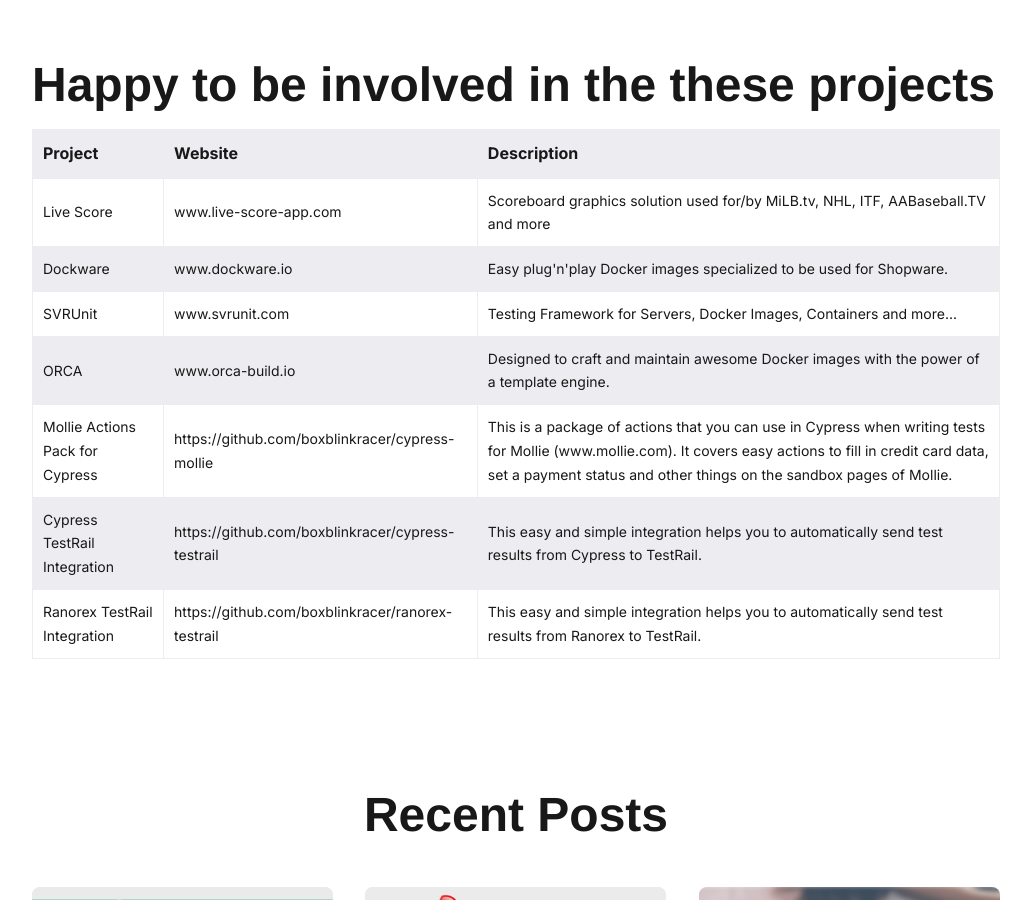
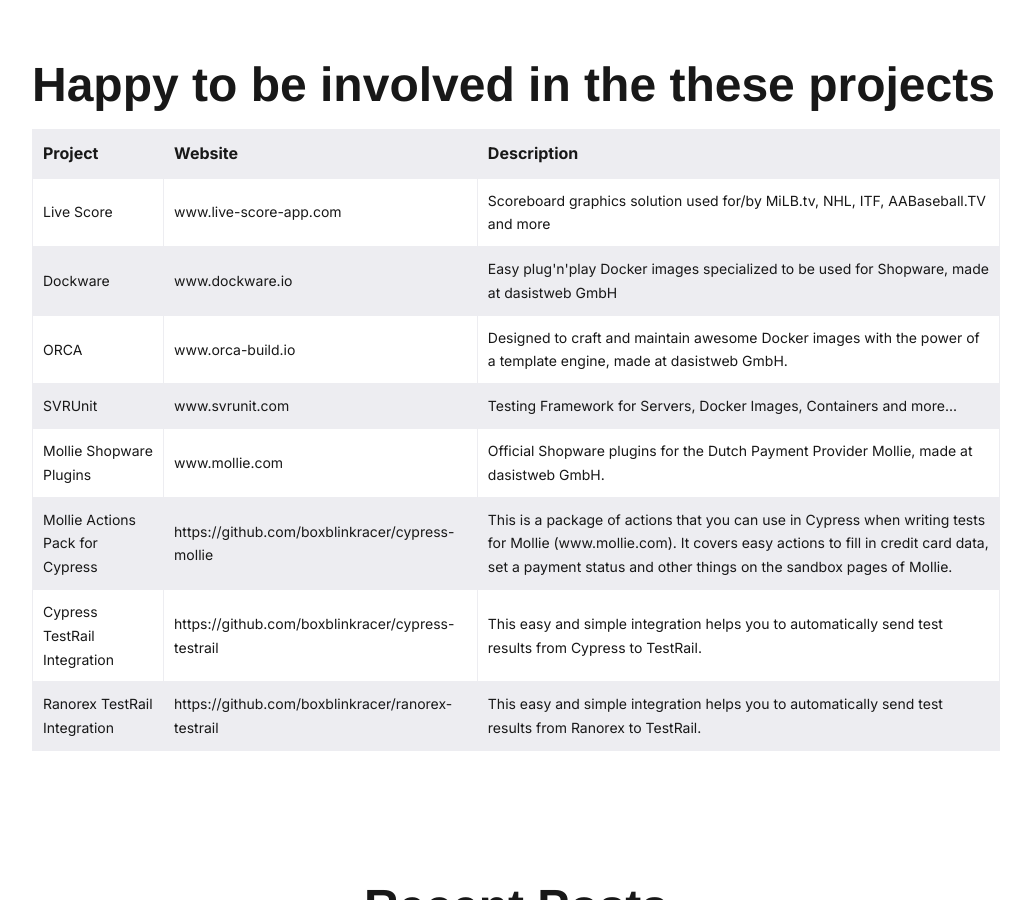
Before and after one commit to boxblinkracer/boxblinkracer.github.io, a Jekyll site: the page built from index.html, in a window 1280 px wide and 900 px high, scrolled down 1171 px. Shown: the whole window, without its empty margins (124-1155 px from the left). Built offline with Jekyll 4.4.1, drawn with Linux system fonts in a browser that asks for light colours; nearby versions of some CDN libraries; some web fonts are replaced.

Commit message:
add more projects

```diff
--- a/_includes/section-codestyle.html
+++ b/_includes/section-codestyle.html
@@ -37,7 +37,12 @@
                             <tr>
                                 <td>Dockware</td>
                                 <td><a href="https://www.dockware.io" target="_blank">www.dockware.io</a></td>
-                                <td>Easy plug'n'play Docker images specialized to be used for Shopware.</td>
+                                <td>Easy plug'n'play Docker images specialized to be used for Shopware, made at dasistweb GmbH</td>
+                            </tr>
+                            <tr>
+                                <td>ORCA</td>
+                                <td><a href="https://orca-build.io" target="_blank">www.orca-build.io</a></td>
+                                <td>Designed to craft and maintain awesome Docker images with the power of a template engine, made at dasistweb GmbH.</td>
                             </tr>
                             <tr>
                                 <td>SVRUnit</td>
@@ -45,17 +50,10 @@
                                 <td>Testing Framework for Servers, Docker Images, Containers and more...</td>
                             </tr>
                             <tr>
-                                <td>ORCA</td>
-                                <td><a href="https://orca-build.io" target="_blank">www.orca-build.io</a></td>
-                                <td>Designed to craft and maintain awesome Docker images with the power of a template engine.</td>
-                            </tr>
-                            <!--
-                            <tr>
                                 <td>Mollie Shopware Plugins</td>
                                 <td><a href="https://www.mollie.com" target="_blank">www.mollie.com</a></td>
-                                <td>Official Shopware plugins for the Dutch Payment Provider Mollie.</td>
+                                <td>Official Shopware plugins for the Dutch Payment Provider Mollie, made at dasistweb GmbH.</td>
                             </tr>
-                            -->
                             <tr>
                                 <td>Mollie Actions Pack for Cypress</td>
                                 <td><a href="https://github.com/boxblinkracer/cypress-mollie" target="_blank">https://github.com/boxblinkracer/cypress-mollie</a></td>
```
